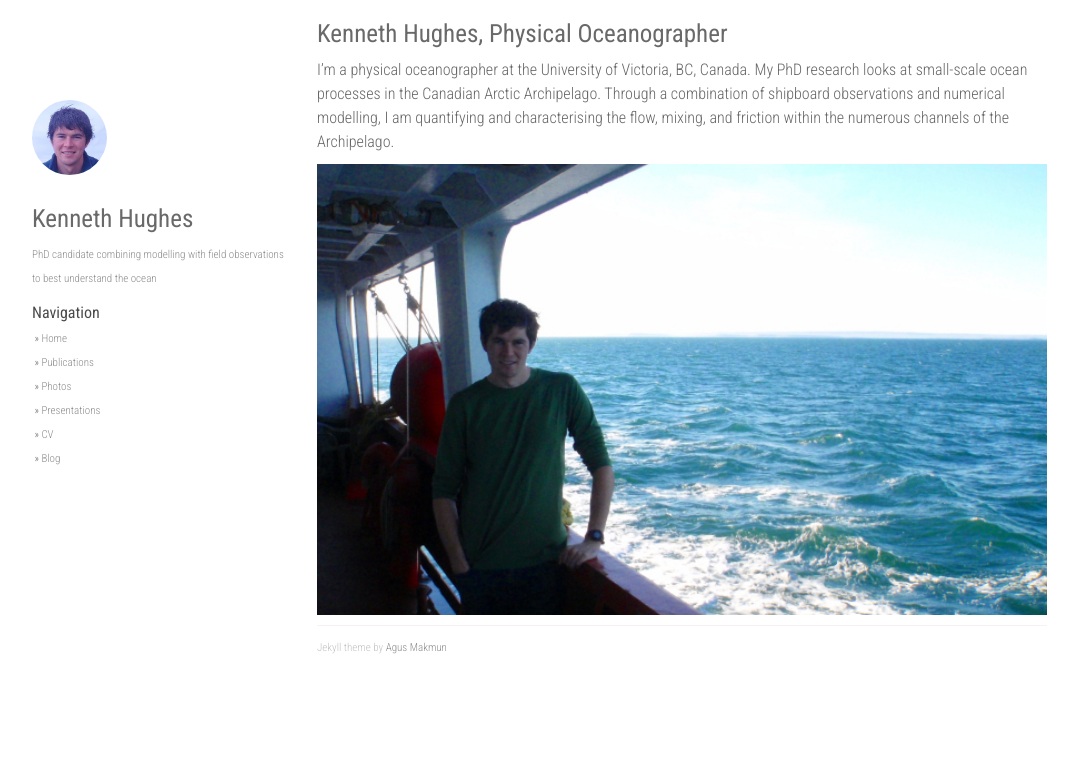
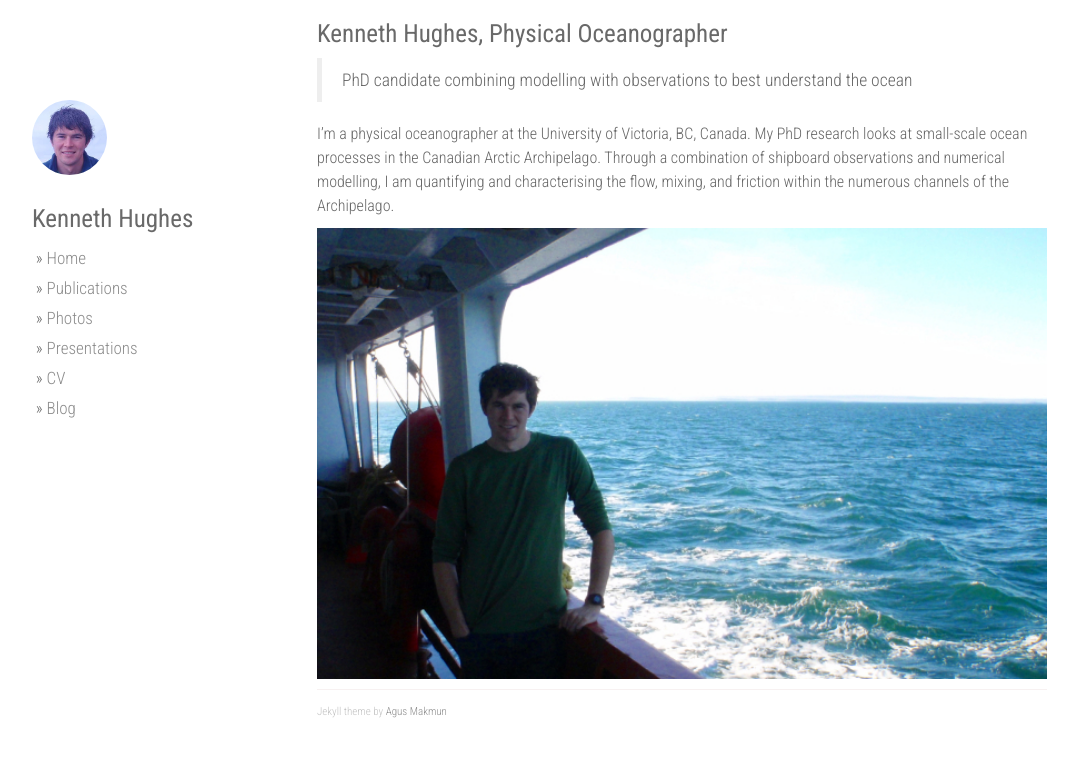
Before and after one commit to hugke729/hugke729.github.io, a Jekyll site: the page built from index.md, in a window 1280 px wide. Shown: the top 757 px of the page, without its empty margins (53-1131 px from the left). Built offline with Jekyll 4.4.1, drawn with Linux system fonts in a browser that asks for light colours; nearby versions of some CDN libraries; our own code applies the rules of GitHub Pages for plain Markdown files.

Commit message:
Minor visual improvements

```diff
--- a/_config.yml
+++ b/_config.yml
@@ -2,7 +2,6 @@ title: Kenneth Hughes
 description: Physical Oceanographer
 author: Kenneth Hughes
 github: https://github.com/hugke729
-about: PhD candidate combining modelling with field observations to best understand the ocean
 
 urls:
     - text: Publications
--- a/_layouts/default.html
+++ b/_layouts/default.html
@@ -92,7 +92,7 @@
                 </div>
 
 
-                <strong>Navigation</strong><br />
+                <!-- <strong>Navigation</strong><br /> -->
                     &nbsp;&raquo; <a href="/">Home</a> <br />
                 {% for i in site.urls %}
                     &nbsp;&raquo; <a class="about" href="{{ i.url }}">{{ i.text }}</a><br />
--- a/static/css/main.css
+++ b/static/css/main.css
@@ -138,12 +138,13 @@ div.right .post ul {
  */
 div.col-sm-3 {
         margin-top: 100px;
-        font-size: 11px;
+        font-size: 17px;
         color: #666;
+        line-height: 30px;
 }
 
 div.col-sm-3 strong {
-        font-size: 16px;
+        font-size: 20px;
         color: #4A4A4A;
         font-weight: normal;
 }
--- a/static/css/publications.css
+++ b/static/css/publications.css
@@ -1,6 +1,6 @@
 @import url(main.css);
 p {
-    font-size: 1em;
+    font-size: 1.2em;
     line-height: 1.4em;
     color: #333;
 }
```
Also changed, not shown: index.md (+2 -0 lines), publications/index.md (+4 -0 lines).
